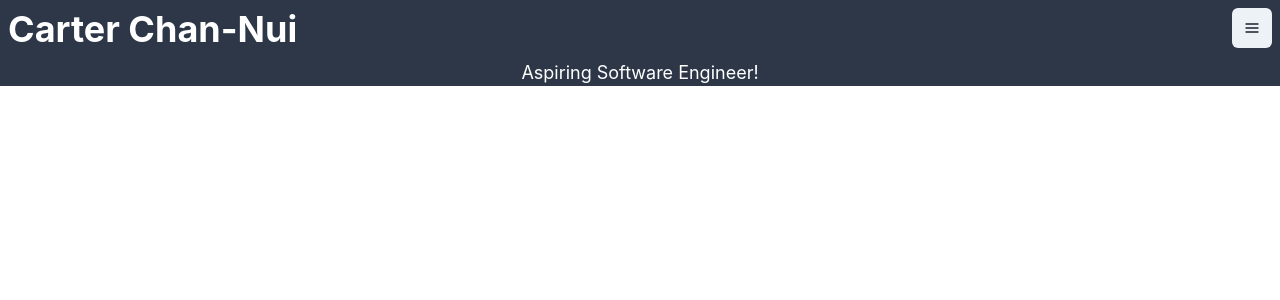
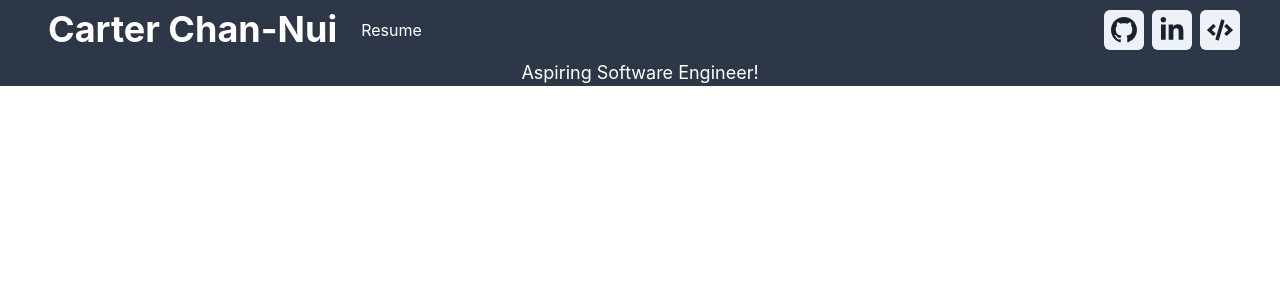
Before and after one commit to carterchannui/portfolio, a React (Create React App) app in the folder frontend/: page / in a window 1280 px wide. Shown: the top 300 px of the page. Built offline with nearby package versions, Linux system fonts and the light colour scheme; the HTML template or start-up script is replaced by a standard one.

Commit message:
added external media links

```diff
--- a/frontend/src/components/Navbar/navbar.jsx
+++ b/frontend/src/components/Navbar/navbar.jsx
@@ -5,6 +5,7 @@ import { ChakraProvider,
     Box,
     Link,
     Text,
+    Icon,
     IconButton,
     Heading,
     Button,
@@ -12,28 +13,33 @@ import { ChakraProvider,
     MenuList,
     MenuButton,
     MenuItem,
+    HStack,
     theme
 } from '@chakra-ui/react';
 import { HamburgerIcon } from '@chakra-ui/icons';
 import { ColorModeSwitcher } from '../../ColorModeSwitcher';
-import { Link as ReactLink } from "react-router-dom";
+import { Link as ReactLink } from 'react-router-dom';
+import { GoMarkGithub } from 'react-icons/go';
+import { FaLinkedinIn, FaCode } from 'react-icons/fa'
 
 export default function Navbar() {
     return (
-        <Flex bg='gray.700'>
-            <Box p='2'>
-                <Link as={ReactLink} to='/'> <Heading size='xl' color='white'> Carter Chan-Nui </Heading> </Link>
-            </Box>
+        <Flex bg='gray.700' pl='10' pr='10'>
+            <HStack>
+                <Box p='2'>
+                    <Link as={ReactLink} to='/'> <Heading size='xl' color='white'> Carter Chan-Nui </Heading> </Link>
+                </Box>
+                <Box p='2'>
+                    <Link as={ReactLink} to='/resume'> <Text size='md' color='white'> Resume </Text> </Link>
+                </Box>
+            </HStack>
             <Spacer />
-            <Box p='2'>
-                <Menu>
-                    <MenuButton as={IconButton} aria-label='Options' icon={<HamburgerIcon/>}/>
-                    <MenuList>
-                        <MenuItem> <Link as={ReactLink} to='/about'> About </Link> </MenuItem>
-                        <MenuItem> Projects </MenuItem>
-                    </MenuList>
-                </Menu>
-            </Box>
+            <HStack>
+                <Link href='https://www.github.com/carterchannui/' isExternal> <IconButton fontSize='26px' icon={<GoMarkGithub/>} /> </Link>
+                <Link href='https://www.linkedin.com/in/carterchannui/' isExternal> <IconButton fontSize='26px' icon={<FaLinkedinIn/>} /> </Link>
+                <Link href='https://github.com/carterchannui/portfolio/' isExternal> <IconButton fontSize='26px' icon={<FaCode/>} /> </Link>
+            </HStack>
+
         </Flex>
     );
 }
```
